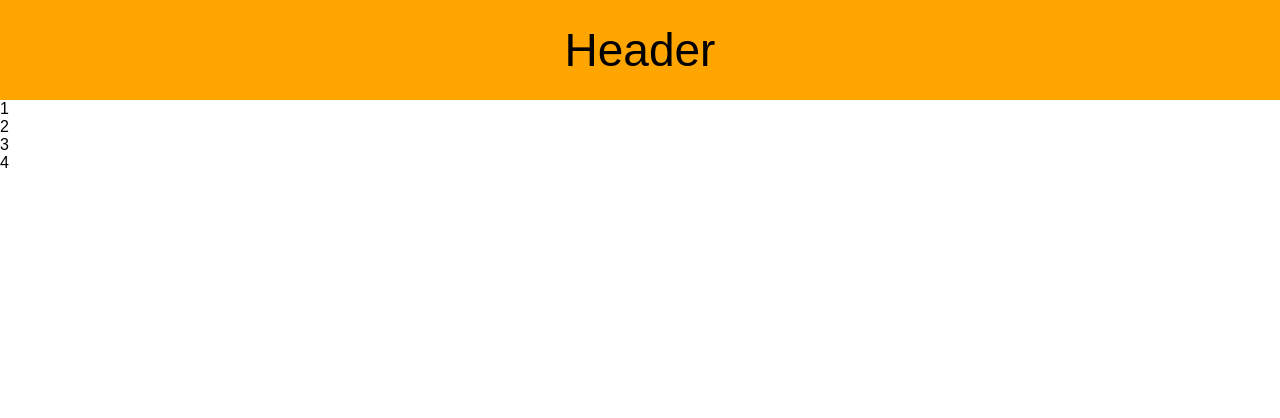
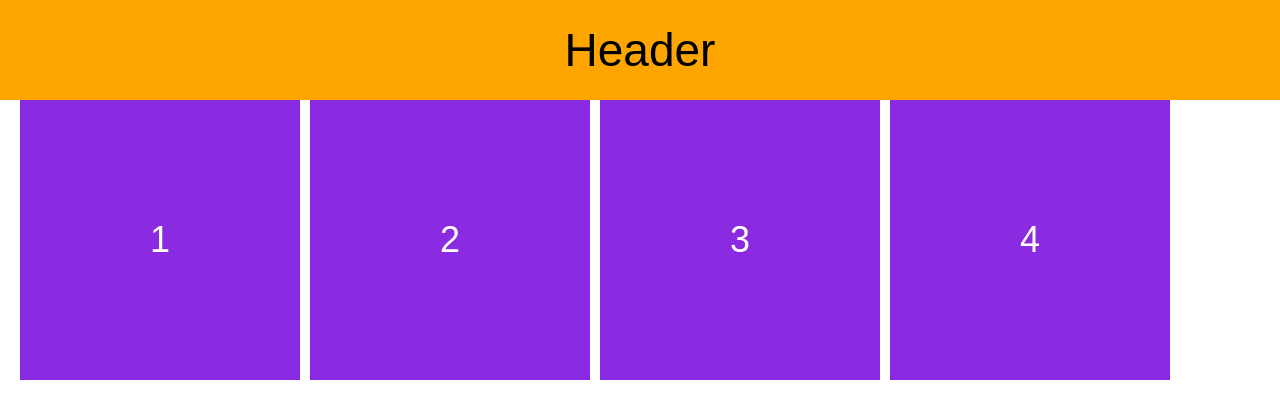
Before and after one commit to oleksmel/lesson_13_Media_Query, a plain HTML site: page index.html in a window 1280 px wide. Drawn offline with Linux system fonts and the light colour scheme.

Commit message:
change container

```diff
--- a/styles.css
+++ b/styles.css
@@ -18,12 +18,40 @@ body {
     align-items: center;
 }
 
+.container {
+    max-width: 1240px;
+    margin: 0 auto;
+    padding: 0 auto;
+}
+
+.wrap {
+    display: flex;
+    flex-wrap: wrap;
+    gap: 10px;
+    /*justify-content: space-between;*/
+}
+
+.block {
+    width: 280px;
+    height: 280px;
+    background-color: blueviolet;
+    color: #fff;
+    display: flex;
+    justify-content: center;
+    align-items: center;
+    font-size: 36px;
+}
+
 @media screen and (max-width: 991px){
     .header {
         background-color: yellow;
         color: red;
         height: 80px;
         font-size: 42px;
+    }
+    .block {
+        background-color: aqua;
+        font-size: 80px;
     }
 }
 
```
